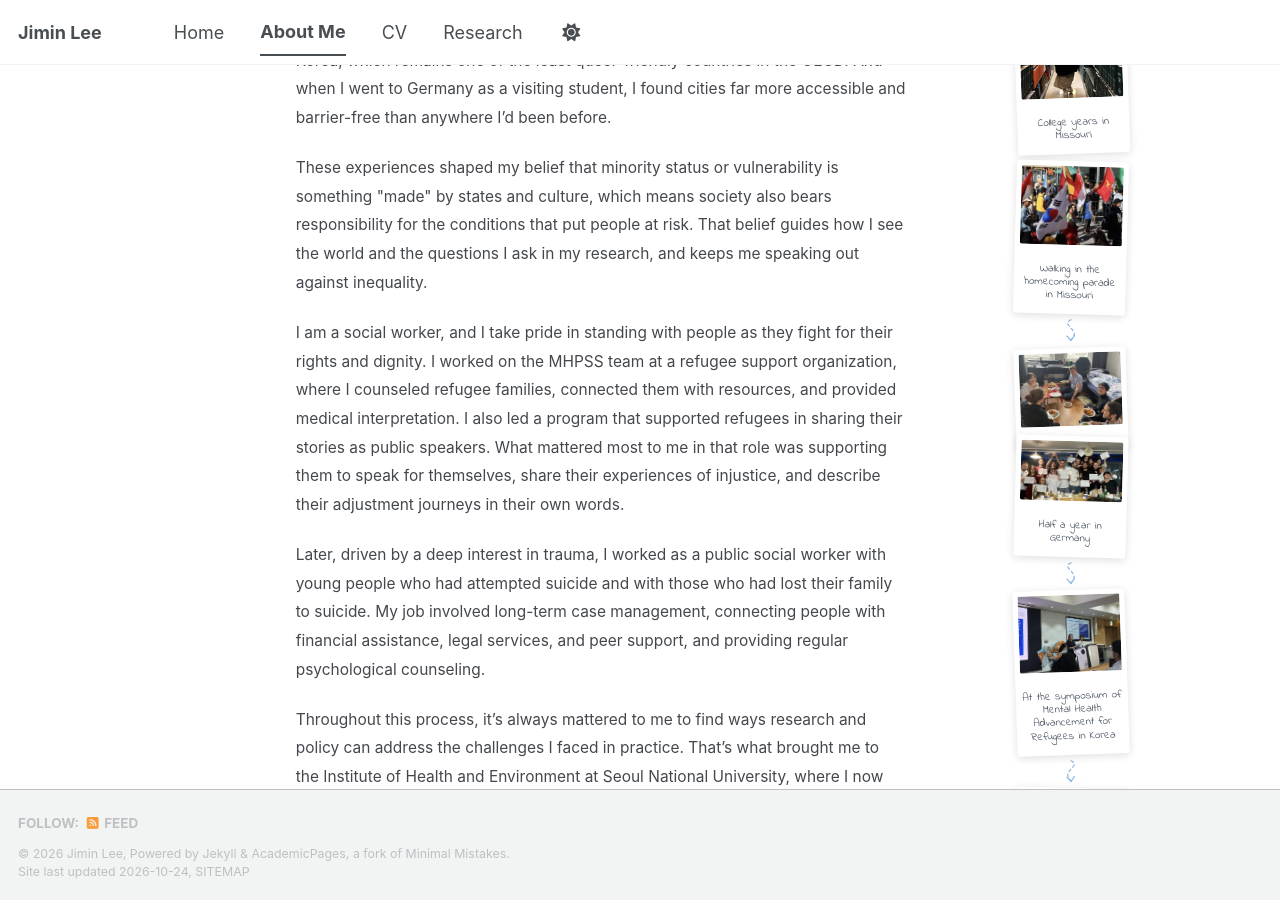
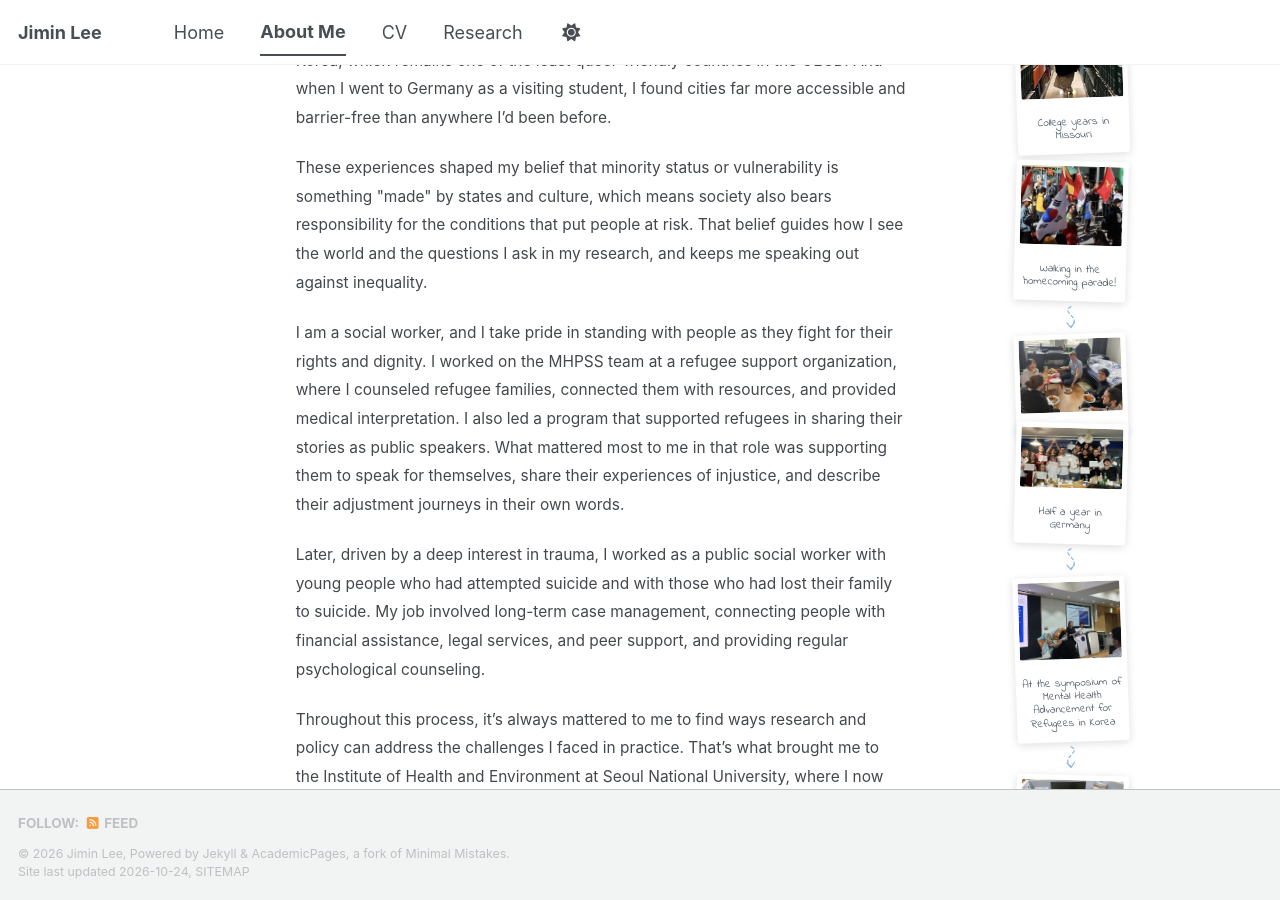
Before and after one commit to jiminlee-research/jiminlee-research.github.io, a Jekyll site: the page built from _pages/about-me.md, in a window 1280 px wide and 900 px high, scrolled down 685 px. Built offline with Jekyll 4.4.1, drawn with Linux system fonts in a browser that asks for light colours; a style sheet for code colours, icons or effects is not loaded.

Commit message:
About Me: shorten parade caption
Co-Authored-By: Claude Opus 5.5 <noreply@anthropic.com>
Claude-Session: https://claude.ai/code/session_01GYaXMgFYpFz8tBfJmAVwxN

```diff
--- a/_pages/about-me.md
+++ b/_pages/about-me.md
@@ -148,7 +148,7 @@ author_profile: true
 <figure class="tl-photo tilt-l"><img src="/images/about/hs.jpg" data-lightbox="/images/about/hs.jpg" alt="Giving a speech at my high school commencement in the Philippines" loading="lazy"></figure>
 <svg class="tl-arrow" viewBox="0 0 60 46" aria-hidden="true"><path d="M30 3 C 50 12, 10 22, 30 38" /><path d="M23 32 L30 40 L36 31" /></svg>
 <figure class="tl-photo tilt-l tl-pair"><img src="/images/about/missouri-library.jpg" data-lightbox="/images/about/missouri-library.jpg" alt="Walking through the library stacks in college in Missouri" loading="lazy"><figcaption>College years in Missouri</figcaption></figure>
-<figure class="tl-photo tilt-r"><img src="/images/about/missouri.jpg" data-lightbox="/images/about/missouri.jpg" alt="Walking in the homecoming parade in Missouri" loading="lazy"><figcaption>Walking in the homecoming parade in Missouri</figcaption></figure>
+<figure class="tl-photo tilt-r"><img src="/images/about/missouri.jpg" data-lightbox="/images/about/missouri.jpg" alt="Walking in the homecoming parade in Missouri" loading="lazy"><figcaption>Walking in the homecoming parade!</figcaption></figure>
 <svg class="tl-arrow" viewBox="0 0 60 46" aria-hidden="true"><path d="M30 3 C 10 12, 50 22, 30 38" /><path d="M23 32 L30 40 L36 31" /></svg>
 <figure class="tl-photo tilt-l tl-pair"><img src="/images/about/germany1.jpg" data-lightbox="/images/about/germany1.jpg" alt="With friends during half a year in Germany" loading="lazy"></figure>
 <figure class="tl-photo tilt-r"><img src="/images/about/germany2.jpg" data-lightbox="/images/about/germany2.jpg" alt="Half a year in Germany" loading="lazy"><figcaption>Half a year in Germany</figcaption></figure>
```
